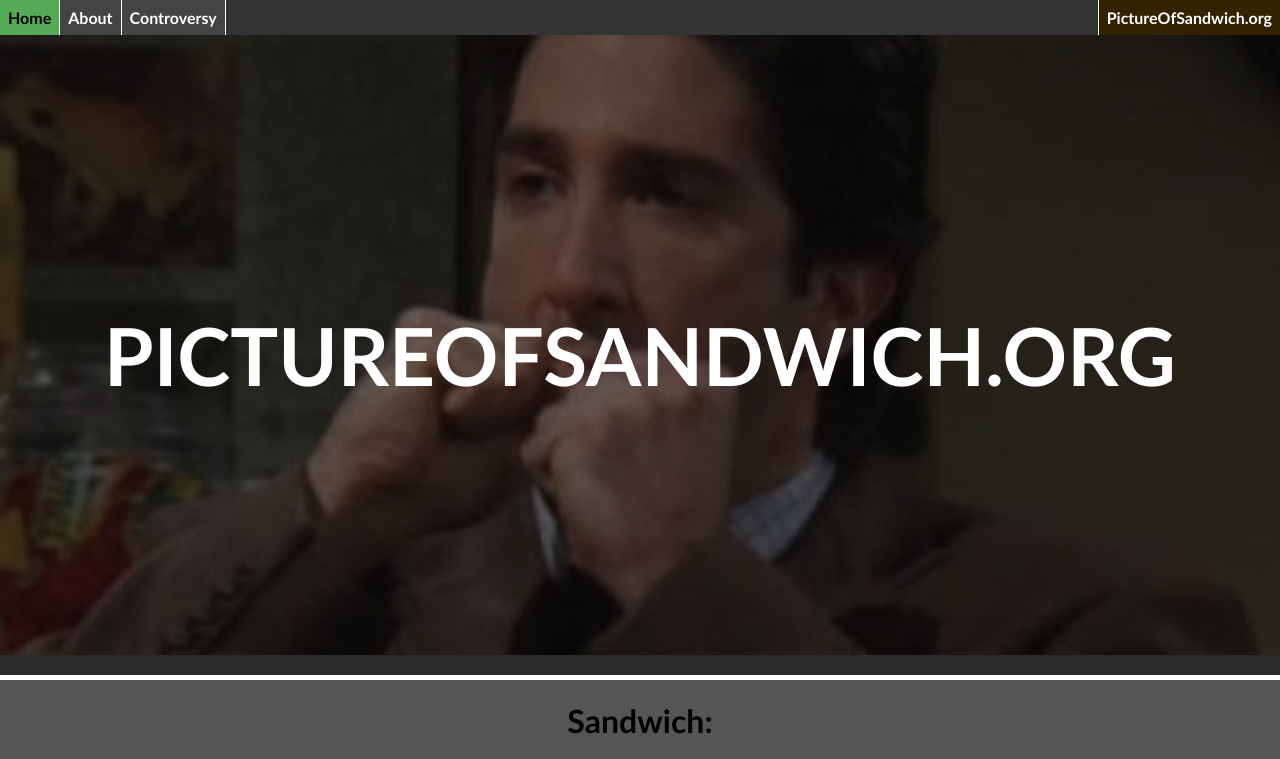
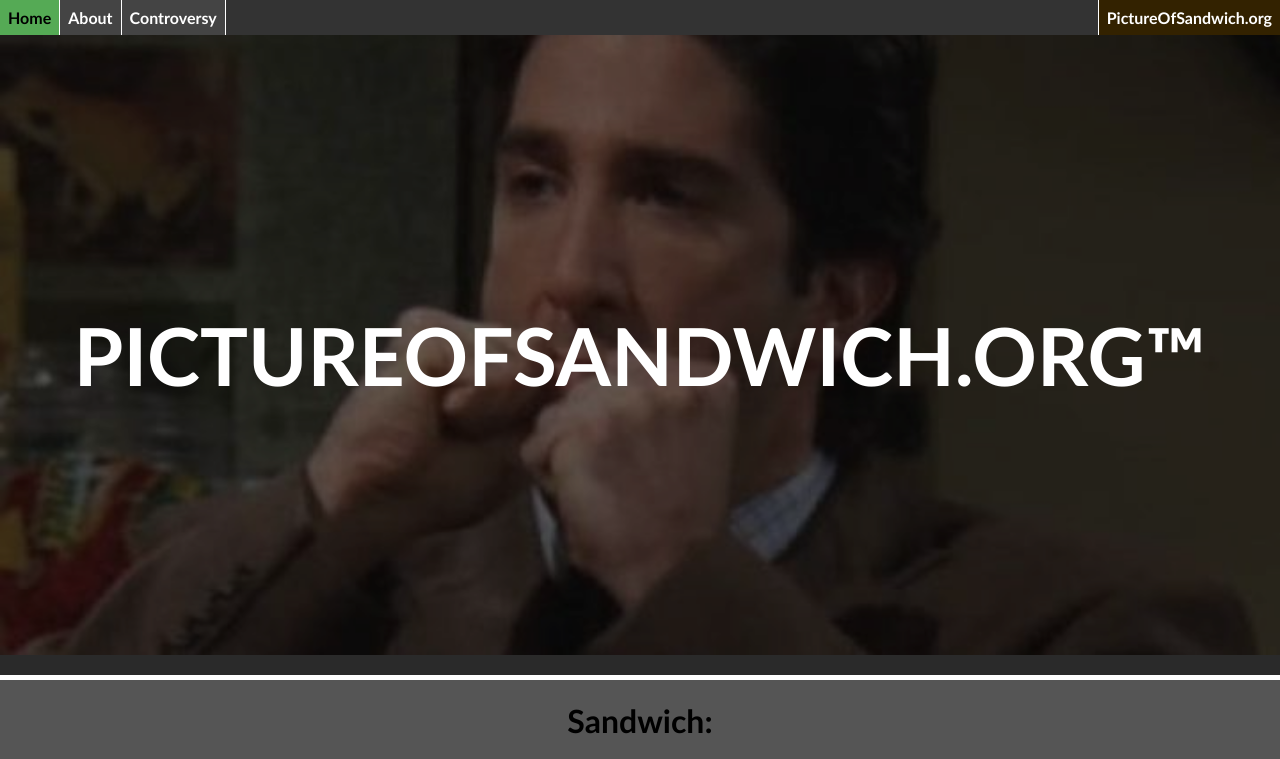
Before and after one commit to kaden-emrich/pictureofsandwich, a plain HTML site: page index.html in a window 1280 px wide. Shown: the top 759 px of the page. Drawn offline with Linux system fonts and the light colour scheme.

Commit message:
trademark

```diff
--- a/index.html
+++ b/index.html
@@ -18,7 +18,7 @@
             </ul>
         </nav>
         <div class="jumbotron" style="background-image: url(images/mySandwich/mysandwich1.jpg); background-position-y: -100px;">
-            <h1>PICTUREOFSANDWICH.ORG</h1>
+            <h1>PICTUREOFSANDWICH.ORG&trade;</h1>
         </div>
 
         <h1>Sandwich:</h1>
```
